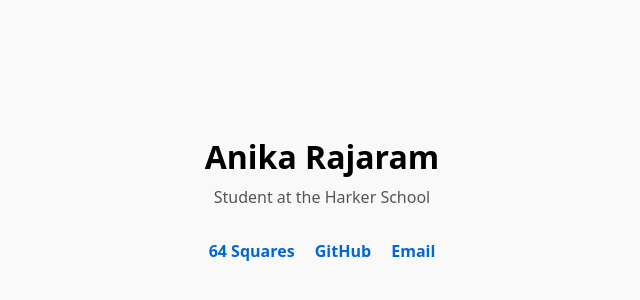
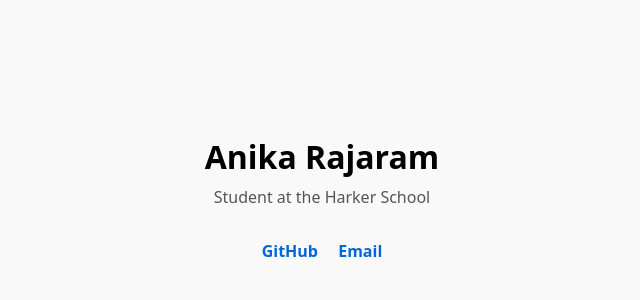
Before and after one commit to 26anikar/26anikar.github.io, a plain HTML site: page index.html in a window 1280 px wide. Shown: the part 210-510 px from the top of the page, without its empty margins (318-958 px from the left). Drawn offline with Linux system fonts and the light colour scheme.

Commit message:
Update index.html

```diff
--- a/index.html
+++ b/index.html
@@ -35,7 +35,6 @@
   <h1>Anika Rajaram</h1>
   <p class="desc">Student at the Harker School</p>
   <p class="links">
-    <a href="https://64squares.org/" target="_blank">64 Squares</a>
     <a href="https://github.com/26anikarr" target="_blank">GitHub</a>
     <a href="mailto:26anikar@gmail.com">Email</a>
   </p>
```
